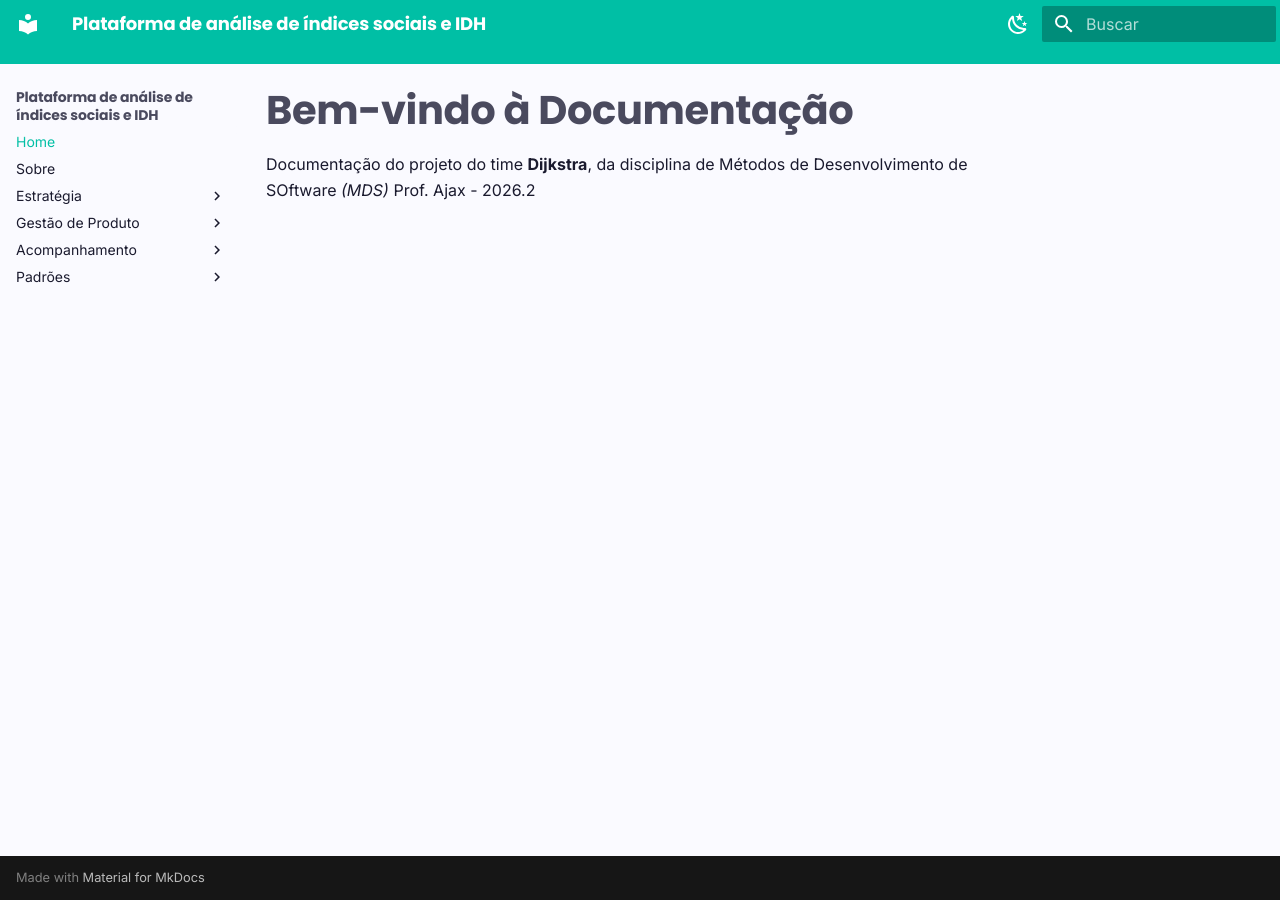
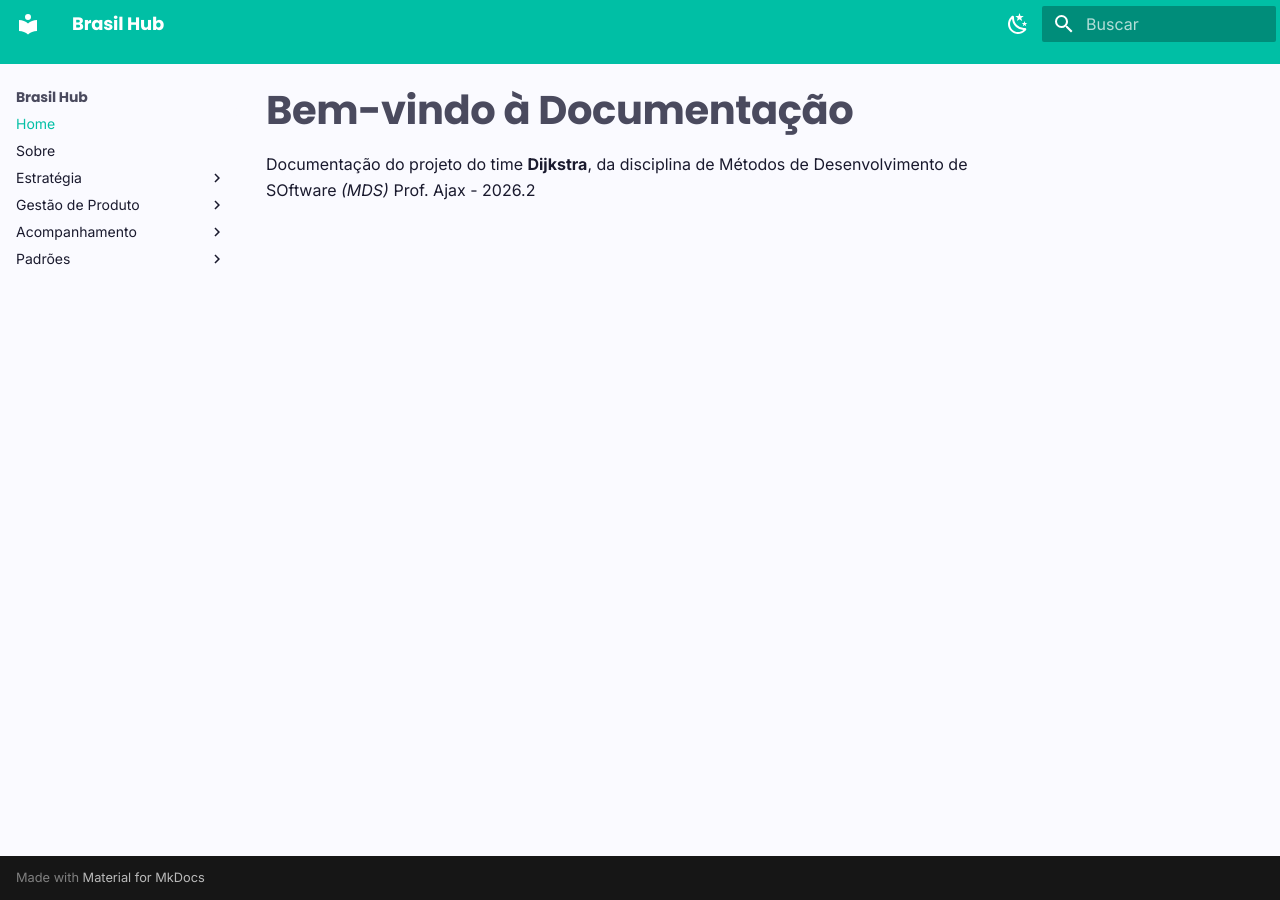
Before and after one commit to FGA0138-MDS-Ajax/2026.2-T02-Dijkstra, an MkDocs documentation site: the page built from docs/index.md, in a window 1280 px wide. Built offline with MkDocs 1.6.1 and Material for MkDocs 9.7.7, drawn with Linux system fonts in a browser that asks for light colours.

Commit message:
arrumando titulo git pages

```diff
--- a/mkdocs.yml
+++ b/mkdocs.yml
@@ -1,5 +1,5 @@
-site_name: Plataforma de análise de índices sociais e IDH
-site_description: Documentação do projeto Time Dijkstra
+site_name: Brasil Hub
+site_description: Documentação do projeto Brasil Hub - Equipe Dijkstra
 
 theme:
   name: material
```
